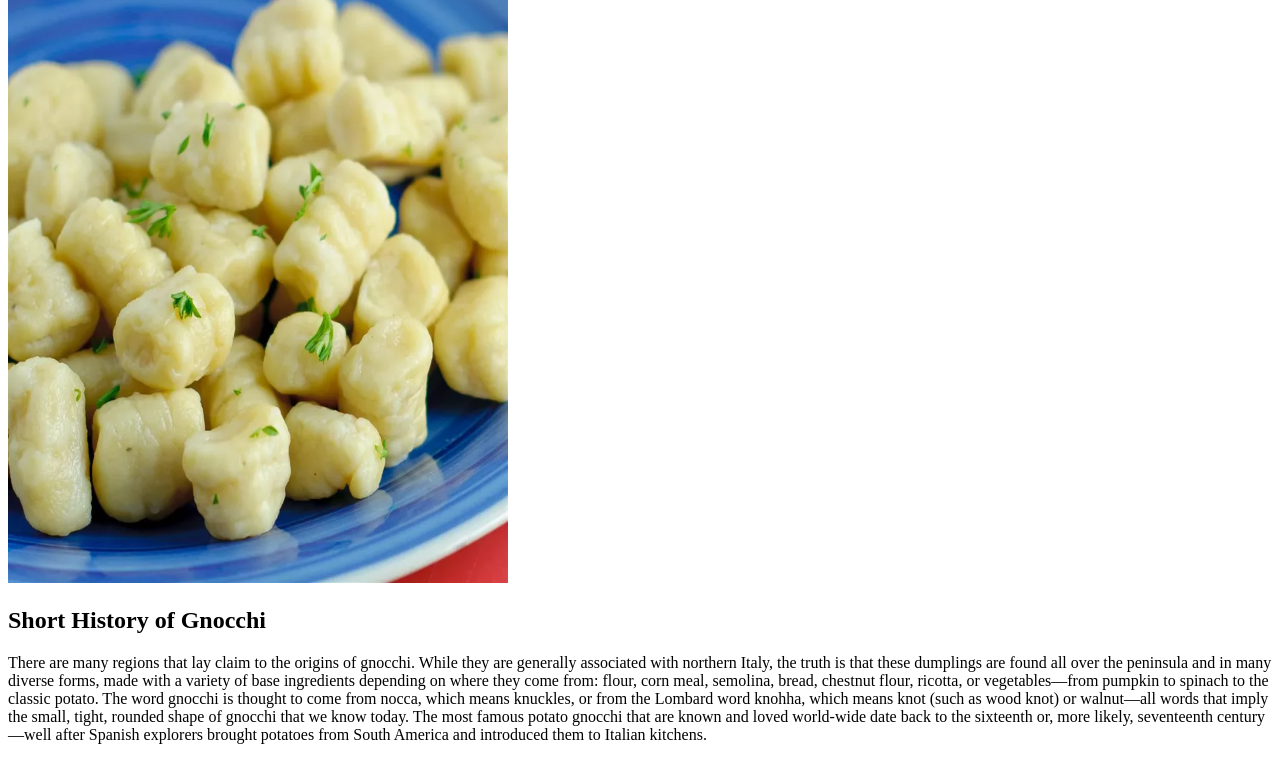
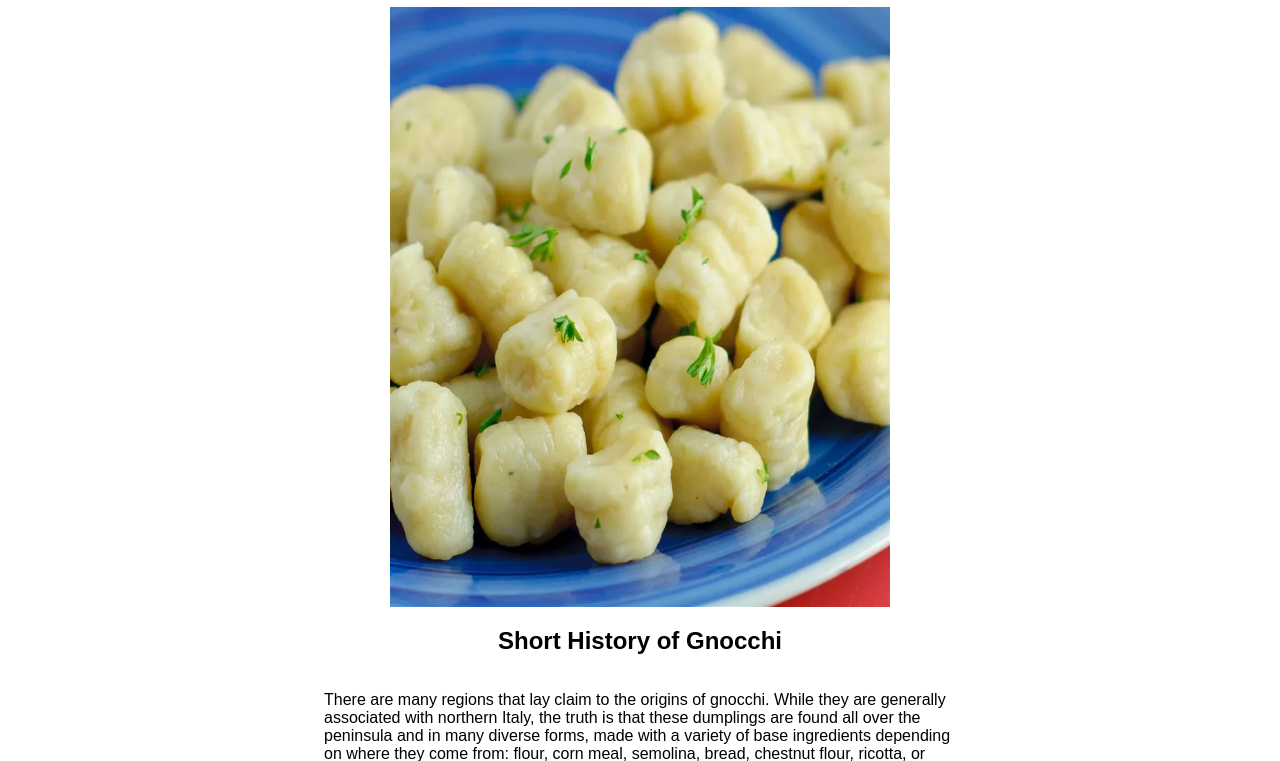
Before and after one commit to m-arCss/odin-recipes, a plain HTML site: page recipes/gnocchi.html in a window 1280 px wide. Shown: the part 97-858 px from the top of the page. Drawn offline with Linux system fonts and the light colour scheme.

Commit message:
added font-family and centered content

```diff
--- a/recipes/gnocchi.html
+++ b/recipes/gnocchi.html
@@ -6,6 +6,7 @@
     <link rel="stylesheet" href="../styles.css">
 </head>
 <body>
+    <div id="wrapper">
     <h1>Gnocchi</h1>
     <img src="../img/gnocchiTitleImage.jpg" alt="Lasagna-Title-Image" width="500" height="600">
     <h2>Short History of Gnocchi</h2>
@@ -22,5 +23,6 @@
         <li>Combine 1 cup mashed potato, flour, and egg in a large bowl. Knead until dough forms a ball. Shape small portions of the dough into long "snakes". On a floured surface, cut snakes into 1/2-inch pieces.</li>
         <li>Bring a large pot of lightly salted water to a boil. Drop in gnocchi and cook for 3 to 5 minutes or until gnocchi have risen to the top; drain and serve.</li>
     </ol>
+    </div>
 </body>
 </html>
--- a/styles.css
+++ b/styles.css
@@ -0,0 +1,11 @@
+*{
+    font-family: Arial, Helvetica, sans-serif;
+}
+#wrapper {
+    margin: auto;
+    width: 50%;
+    padding: 1em;
+    display: flex;
+    flex-direction: column;
+    align-items: center;
+}
```
Also changed, not shown: index.html (+2 -1 lines), recipes/lasagna.html (+2 -0 lines), recipes/spaghetti.html (+2 -0 lines).
